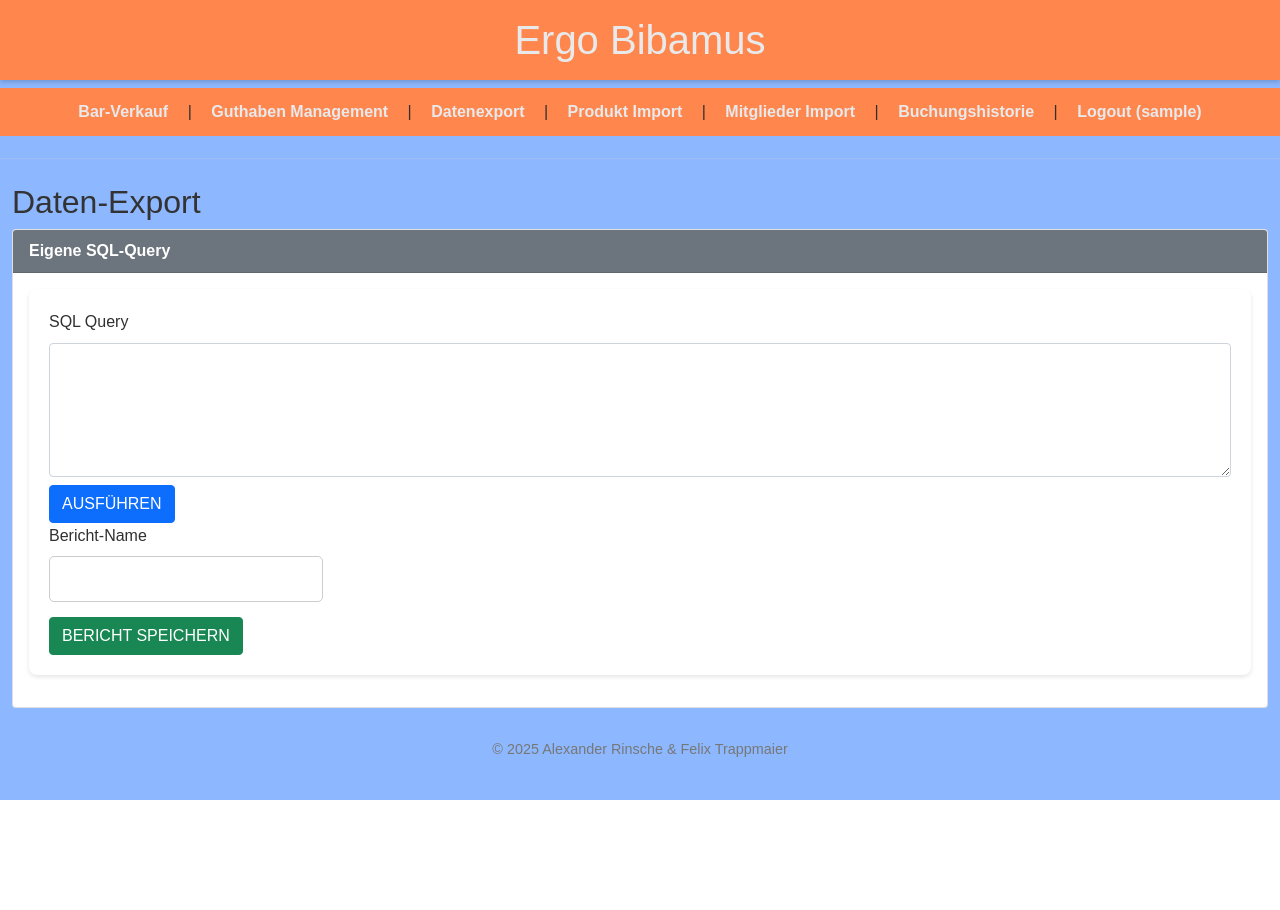
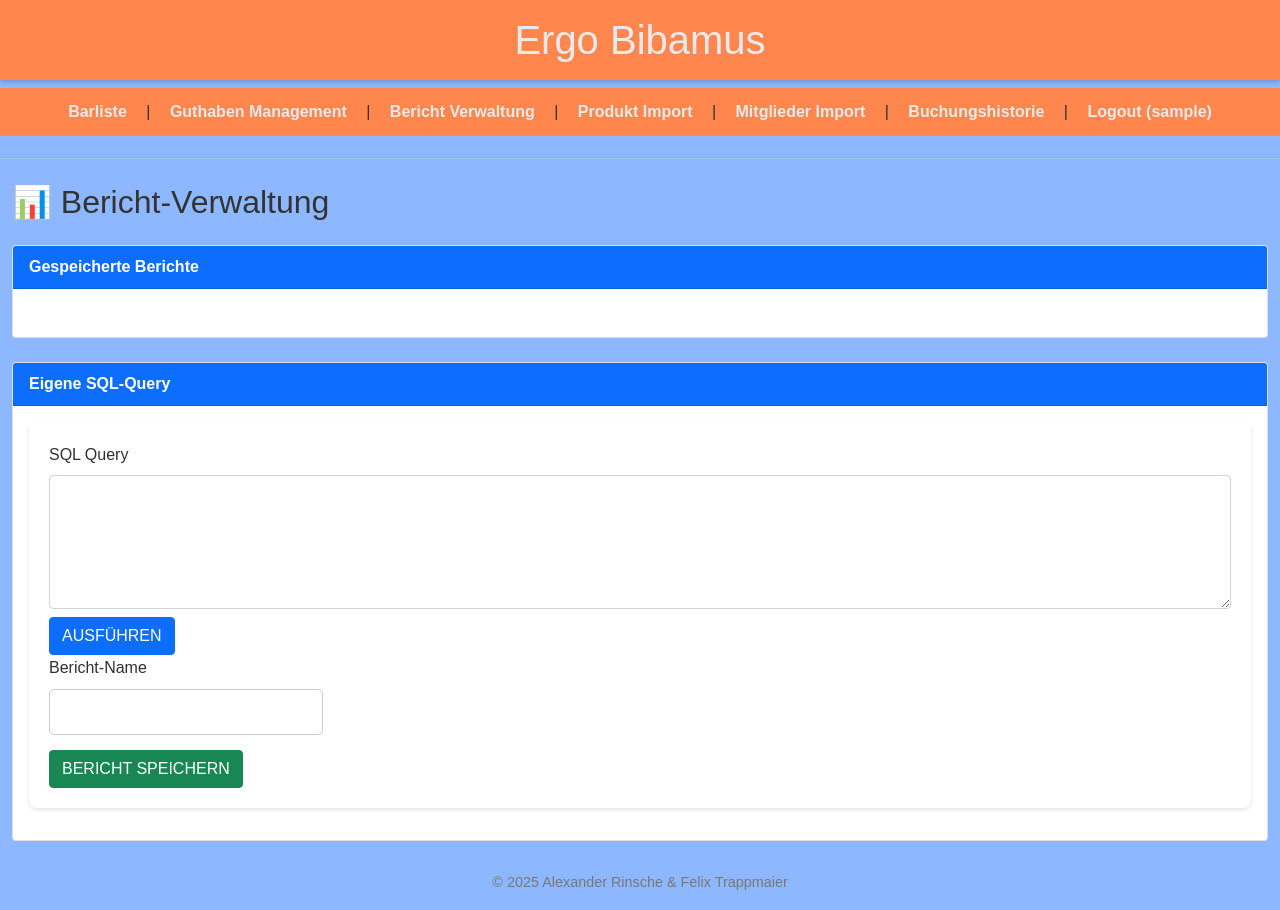
Before and after one commit to relaxin101/barsystem, a Flask app: page /admin/export in a window 1280 px wide. Before the commit the page ends 800 px from the top, so only its background shows below. Run offline with Flask 3, Linux system fonts and the light colour scheme; the visitor is signed in with stand-in values (Sample User, id 1); data that the repository does not hold is empty; parts of the project's set-up code (start-up, migrations or seed data) failed here and were passed over; some libraries are stand-ins or nearby versions.

Commit message:
cosmetic fixes cont'd

```diff
--- a/templates/admin/admin_export.html
+++ b/templates/admin/admin_export.html
@@ -12,12 +12,18 @@
 {% endblock %}
 {% block content %}
 <div class="container-fluid mt-4">
-  <h2 class="mb-4">Daten-Export</h2>
+  <h2 class="mb-4">📊 Bericht-Verwaltung</h2>
 
-  <div class="row g-3">
+  <div class="row">
+    <div class="col-12">
+  <div class="card mb-4">
+        <div class="card-header bg-primary text-white">
+          <strong>Gespeicherte Berichte</strong>
+        </div>
 
+  <div class="row row-cols-auto m-4">
 	{% for bericht in berichte %}
-	    <div class="col-md-6 mb-4">
+	    <div class="mb-4 col">
 
 		  <a href="{{ url_for('admin.admin_export', id=bericht.id) }}" class="btn btn-success">
 			  <i class="bi bi-clipboard"></i> {{bericht.name}}
@@ -26,12 +32,15 @@
 	{% endfor %}
 
   </div>
+  </div>
+  </div>
+  </div>
 
   <!-- Eigene SQL-Query -->
   <div class="row">
     <div class="col-12">
       <div class="card">
-        <div class="card-header bg-secondary text-white">
+        <div class="card-header bg-primary text-white">
           <strong>Eigene SQL-Query</strong>
         </div>
         <div class="card-body">
--- a/templates/admin/admin_mitglieder.html
+++ b/templates/admin/admin_mitglieder.html
@@ -2,7 +2,7 @@
 {% extends "base.html" %}
 {% block content %}
 <div class="container-fluid mt-4">
-  <h2 class="mb-4">{{ title }}</h2>
+  <h2 class="mb-4">👥 Mitglieder-Import</h2>
 
   <div class="card mb-4">
     <div class="card-header bg-primary text-white">
--- a/templates/admin/admin_produkte.html
+++ b/templates/admin/admin_produkte.html
@@ -2,7 +2,7 @@
 {% extends "base.html" %}
 {% block content %}
 <div class="container-fluid mt-4">
-  <h2 class="mb-4">{{ title }}</h2>
+  <h2 class="mb-4">🍻 Produkt-Import</h2>
   <div class="card mb-4">
     <div class="card-header bg-primary text-white">
       <strong>Produkte-Excel importieren</strong>
--- a/templates/admin/buchungshistorie.html
+++ b/templates/admin/buchungshistorie.html
@@ -1,10 +1,13 @@
 {% extends "base.html" %}
 {% block content %}
 <div class="container-fluid mt-4">
+  <h2 class="mb-4">🧾 Buchungshistorie</h2>
   <div class="row">
     <div class="col-12">
 <div class="card">
-  <h2 class="m-4">Buchungshistorie</h2>
+    <div class="card-header bg-primary text-white">
+      <strong>Buchungsübersicht</strong>
+    </div>
 
   <form method="get" class="g-3 mb-4">
     <div class="col-md-3">
--- a/templates/admin/guthaben.html
+++ b/templates/admin/guthaben.html
@@ -1,9 +1,12 @@
 {% extends "base.html" %}
 {% block content %}
 <div class="container-fluid mt-4">
+  <h2 class="mb-4">💶 Guthaben-Management</h2>
 
   <div class="card">
-  <h2 class="m-4">💶 Guthaben-Management</h2>
+    <div class="card-header bg-primary text-white">
+      <strong>Kontenübersicht</strong>
+    </div>
   <!-- 🔍 Suchfeld -->
   <div class="row mb-3">
     <div class="col-md-6">
--- a/templates/base.html
+++ b/templates/base.html
@@ -13,15 +13,15 @@
 </head>
 <body>
     <header>
-        <h1>Ergo Bibamus</h1> {# Beibehalten, da es in deiner nav ist #}
+        <h1>Ergo Bibamus</h1>
     </header>
     <nav>
-        <a href="{{ url_for('bar.bar_interface') }}">Bar-Verkauf</a>
+        <a href="{{ url_for('bar.bar_interface') }}">Barliste</a>
         {% if current_user.is_authenticated %}
             | <a href="{{ url_for('admin.guthaben_management') }}">Guthaben Management</a>
         {% endif %}
         {% if current_user.is_authenticated %}
-            | <a href="{{ url_for('admin.admin_export') }}">Datenexport</a>
+            | <a href="{{ url_for('admin.admin_export') }}">Bericht Verwaltung</a>
         {% endif %}
         {% if current_user.is_authenticated %}
             | <a href="{{ url_for('admin.admin_produkte') }}">Produkt Import</a>
```
